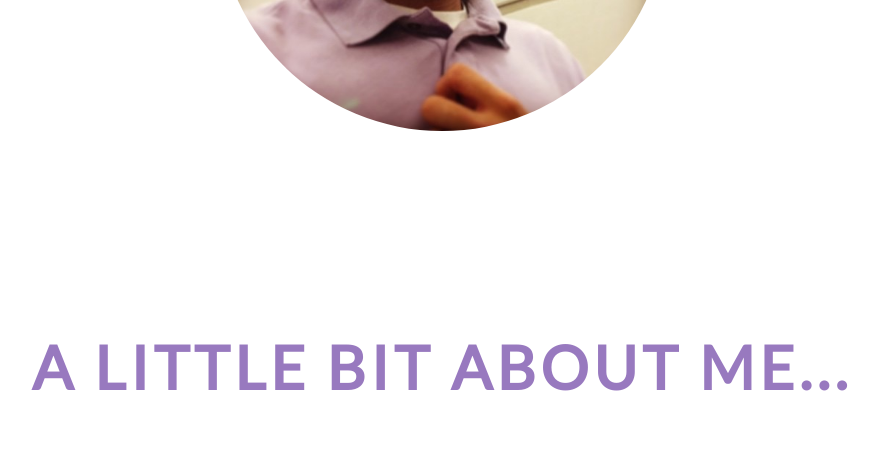
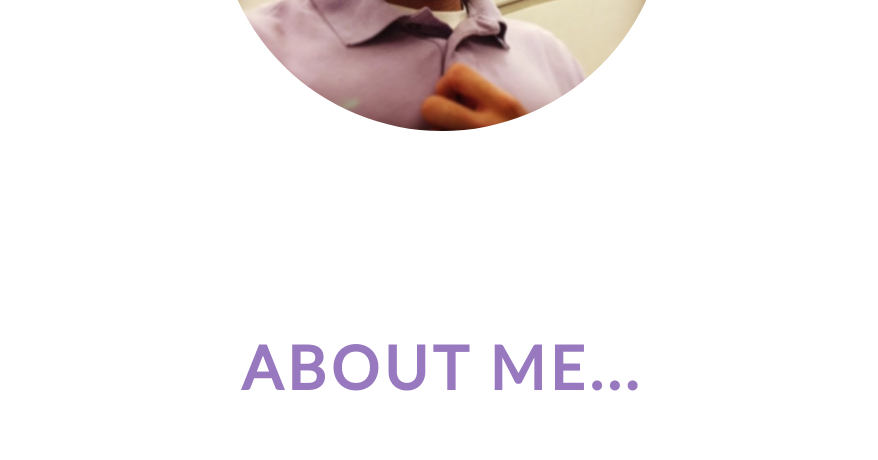
Before and after one commit to karlrhen/Karl, a plain HTML site: page index.html in a window 1280 px wide. Shown: the part 840-1300 px from the top of the page, without its empty margins (223-1101 px from the left). Drawn offline with Linux system fonts and the light colour scheme.

Commit message:
added html5 tag

```diff
--- a/index.html
+++ b/index.html
@@ -3,6 +3,7 @@
         <link rel="stylesheet" type="text/css" href="karl_style.css">
         <link rel="stylesheet" type="text/css" href="https://fonts.googleapis.com/css?family=Ubuntu">
         <link rel="stylesheet" type="text/css" href="https://fonts.googleapis.com/css?family=Lato">
+        <meta charset="UTF-8">
         <title> Karl </title>
     </head>
     <body>
@@ -29,7 +30,7 @@
         <img class="profile_image" src="karl_image.jpg">
         </div>
         <div>
-            <h1> A Little Bit About Me... </h1>
+            <h1> About Me... </h1>
             <p class="about_me">
                 Hey there, I'm <b class="buzz_words"> Karl</b>. I am studying <b class="buzz_words">computer science engineering </b> at the University of Michigan, Ann Arbor. I'm also pursuing an <b class="buzz_words"> International Spanish minor </b>.  I've acquired a great deal of product development and software development experience during my two summers spent at <b class="buzz_words"> Microsoft </b> and past two years of Independent Study Research at school.   I am an aspiring <b class="buzz_words"> entrepreneur </b> and <b class="buzz_words"> product developer. </b>  I love <b class="buzz_words"> building applications </b> and <b class="buzz_words"> creating websites. </b>
 
```
